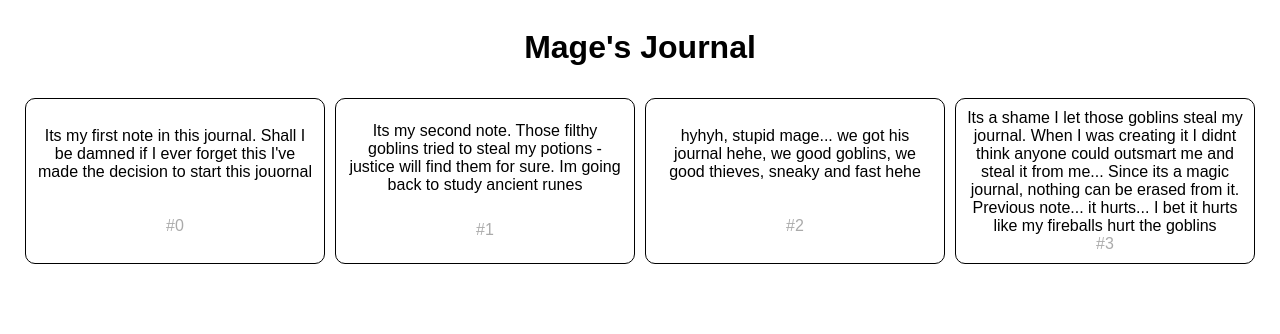
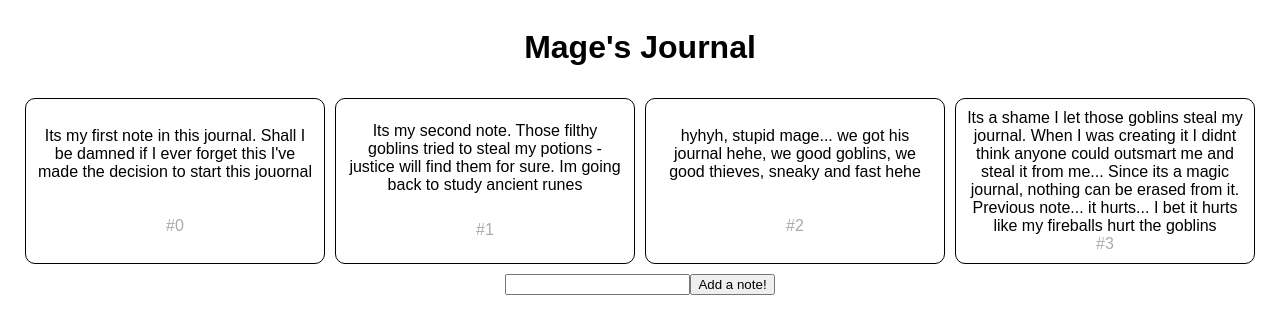
Before and after one commit to gCode2/react-basics, a React (Vite) app: page / in a window 1280 px wide. Shown: the top 334 px of the page. Built offline with nearby package versions, Linux system fonts and the light colour scheme.

Commit message:
feat: add note add formm

```diff
--- a/src/App.tsx
+++ b/src/App.tsx
@@ -8,7 +8,6 @@ import './App.css'
 import NotesList from './components/MagesJournal/NotesList/NotesList'
 import JournalSummary from './components/MagesJournal/JournalSummary/JournalSummary'
 import AddNoteForm from './components/MagesJournal/AddNoteForm/AddNoteForm'
-
 
 function App() {
   const [notes, setNotes] = useState([{
@@ -28,6 +27,10 @@ function App() {
     content: "Its a shame I let those goblins steal my journal. When I was creating it I didnt think anyone could outsmart me and steal it from me... Since its a magic journal, nothing can be erased from it. Previous note... it hurts... I bet it hurts like my fireballs hurt the goblins"
   }
 ])
+  function addNoteHandler(noteToAdd){
+    setNotes([...notes, {id: Math.floor(Math.random()*1000+1), content: noteToAdd}]);
+  }
+
   return(
     <>
       <div className="app">
@@ -40,7 +43,7 @@ function App() {
            <NotesList notes={notes}/>
         </div>
         <div>
-          <AddNoteForm/>
+          <AddNoteForm addNote={addNoteHandler}/>
         </div>
          <div>
             <JournalSummary/>
--- a/src/components/MagesJournal/AddNoteForm/AddNoteForm.tsx
+++ b/src/components/MagesJournal/AddNoteForm/AddNoteForm.tsx
@@ -1,6 +1,21 @@
-function AddNoteForm(){
+import { useState } from "react";
+
+function AddNoteForm({addNote}){
+    const [noteText, setNoteText] = useState("");
+    function handleAddNote(){
+        addNote(noteText);
+        setNoteText("");
+    }
     return (
         <>
+            <div className="addNoteFormHolder">
+                <form>
+                    <input type="text" className="mageNote" value={noteText} onChange={(e)=>setNoteText(e.target.value)}/>
+                    <button type="button" onClick={handleAddNote}>
+                        Add a note!
+                    </button>
+                </form>
+            </div>
         </>
     )
 }
```
